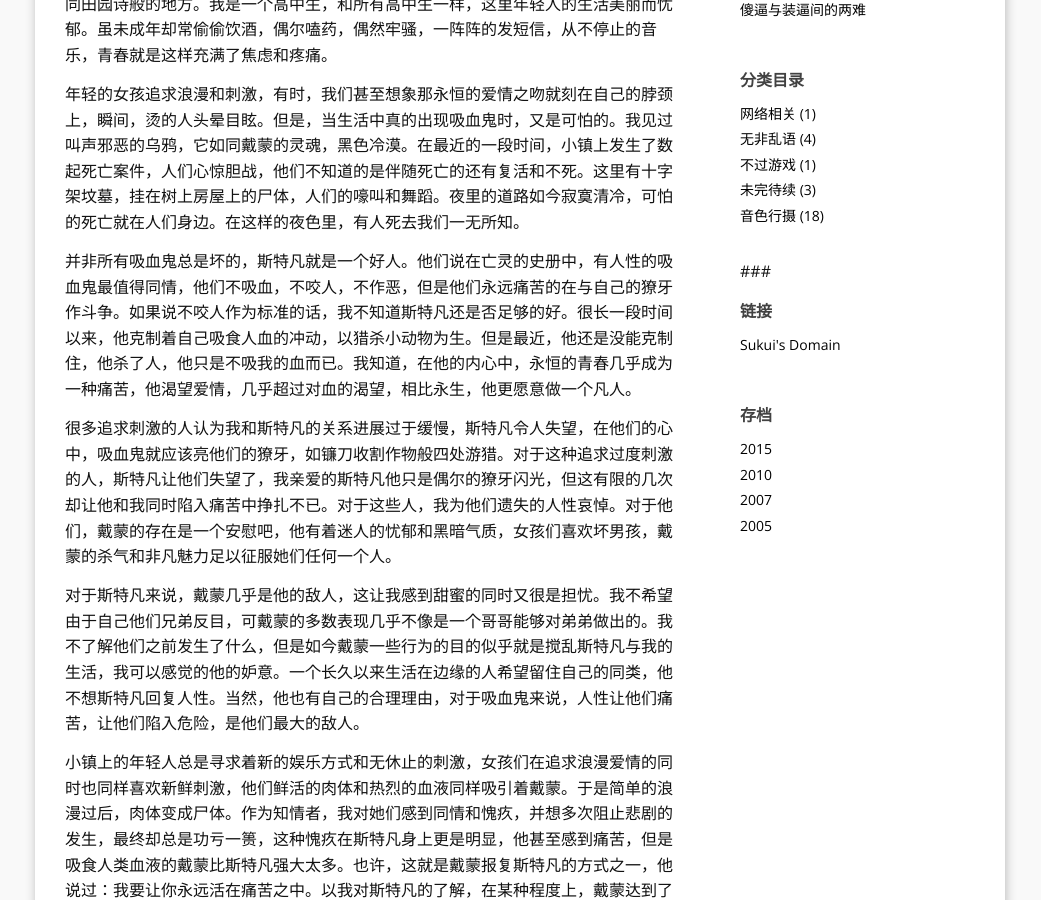
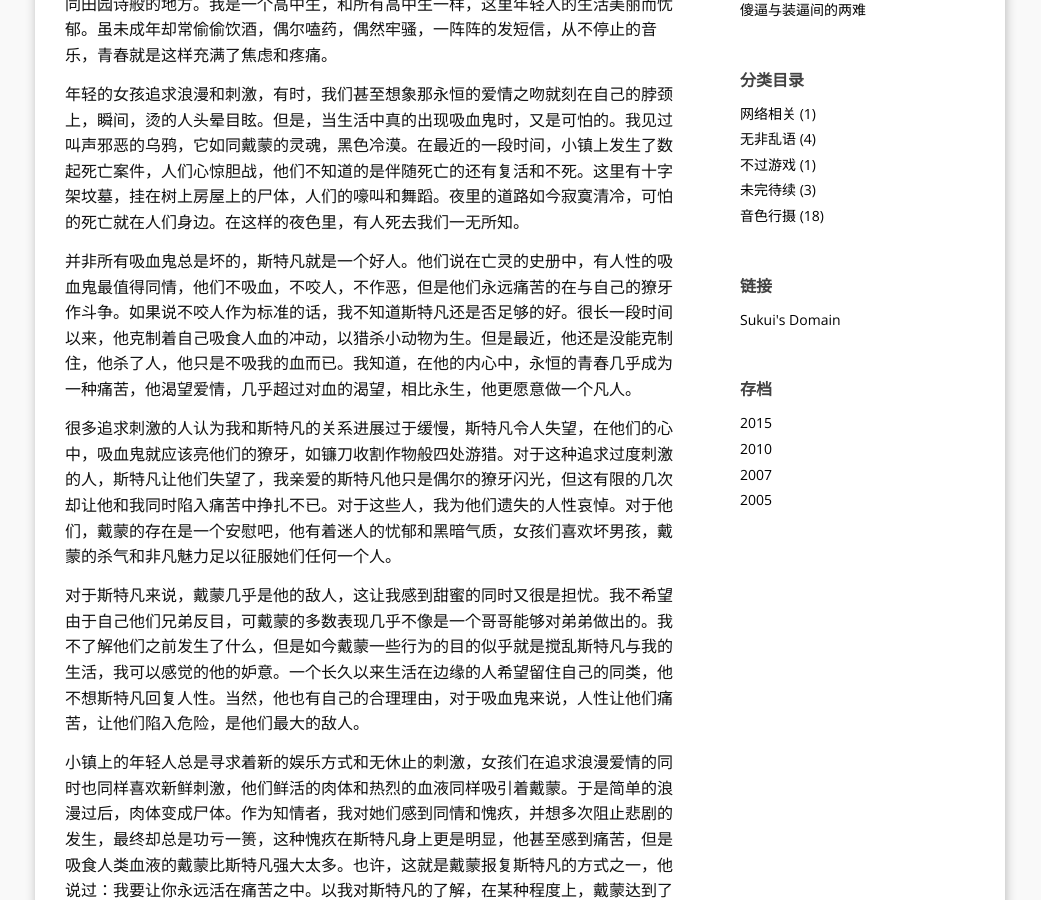
Before and after one commit to foous/blog, a Jekyll site: the page built from index.html, in a window 1280 px wide and 900 px high, scrolled down 493 px. Shown: the whole window, without its empty margins (120-1161 px from the left). Built offline with Jekyll 4.4.1, drawn with Linux system fonts in a browser that asks for light colours; the list of posts is cut into pages by our own code.

Commit message:
Update sidebar.html

```diff
--- a/_includes/sidebar.html
+++ b/_includes/sidebar.html
@@ -2,6 +2,6 @@
 {% include Aboutme.html %}
 {% include Recent_Posts.html %}
 {% include Categories.html %}
-### {% include Blogroll.html %}
+{% include Blogroll.html %}
 {% include Archives.html %}
 </div>
```
